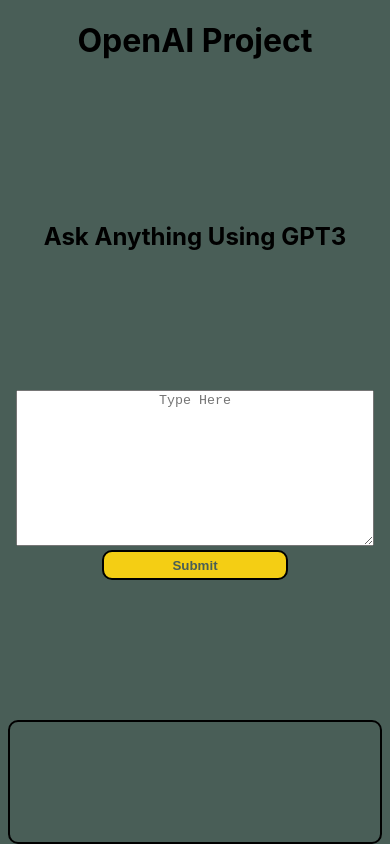
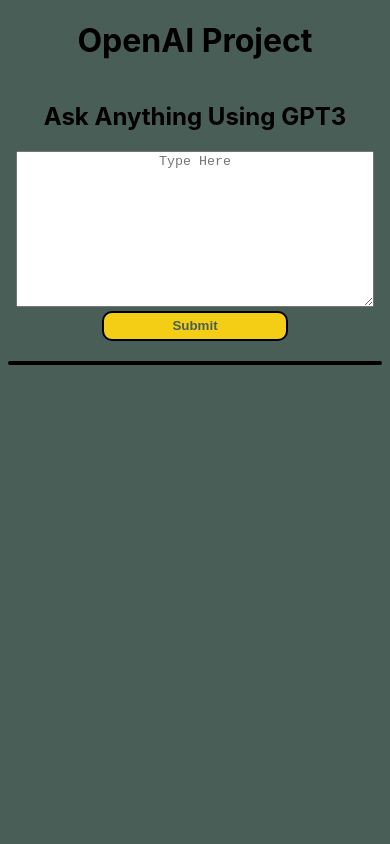
Before and after one commit to j-abellera/openai-project, a React (Create React App) app: page / in a window 390 px wide. Built offline with nearby package versions, Linux system fonts and the light colour scheme.

Commit message:
fixed color inconsistency. Mobile version bugs

```diff
--- a/src/App.css
+++ b/src/App.css
@@ -19,11 +19,11 @@
     display: flex;
     flex-flow: row wrap;
     width: 100vw;
-    height: 100vh;
+    height: auto;
     /* border: solid 2px red; */
     justify-content: center;
     margin: 0;
-    background-color: #495e57;
+    /* background-color: #495e57; */
   }
   .response {
     width: 95%;
--- a/src/App.js
+++ b/src/App.js
@@ -11,7 +11,7 @@ function App() {
   return (
     <div className='App'>
       <Form input={input} setInput={setInput} setResponse={setResponse} setAsked={setAsked} />
-      <h4 className='asked'>{asked ? `You asked: ${asked}` : null}</h4>
+      <p className='asked'>{asked ? `You asked: ${asked}` : null}</p>
       <h4 className='response'>{response ? response : null}</h4>
     </div>
   );
--- a/src/index.css
+++ b/src/index.css
@@ -1,5 +1,6 @@
 body {
   margin: 0;
+  background-color: #495e57;
   font-family: -apple-system, BlinkMacSystemFont, 'Segoe UI', 'Roboto', 'Oxygen',
     'Ubuntu', 'Cantarell', 'Fira Sans', 'Droid Sans', 'Helvetica Neue',
     sans-serif;
```
